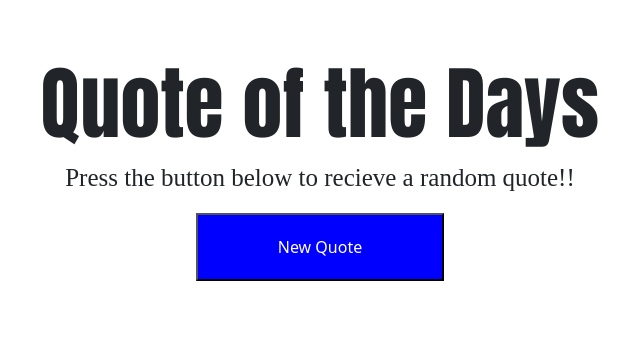
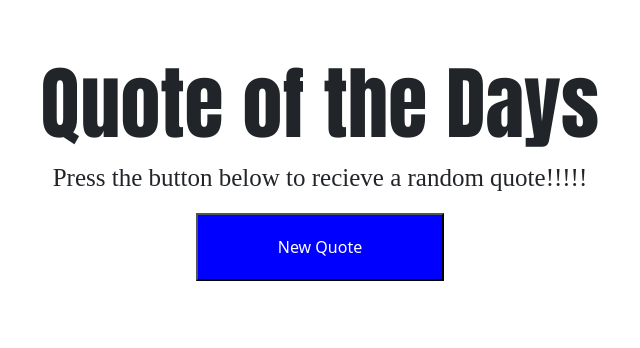
Before and after one commit to mariamtaha53/mynewrepo, a plain HTML site: page index.html in a window 1280 px wide. Shown: the whole page, without its empty margins (320-960 px from the left). Drawn offline with Linux system fonts and the light colour scheme; a web font is replaced by a local one.

Commit message:
new edite

```diff
--- a/index.html
+++ b/index.html
@@ -26,7 +26,7 @@
 
             <h1> Quote of the Days </h1>
 
-            <p> Press the button below to recieve a random quote!! </p>
+            <p> Press the button below to recieve a random quote!!!!! </p>
 
             <button onclick="myfunc()" id="generate" > New Quote </button>
 
```
